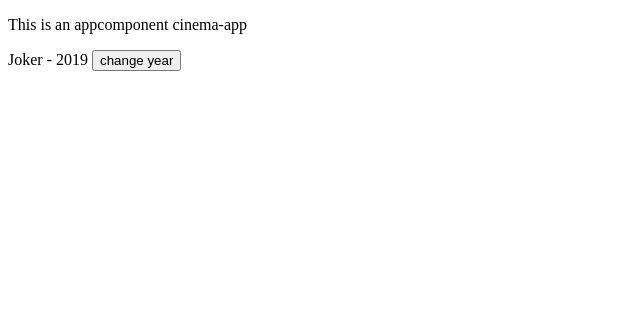
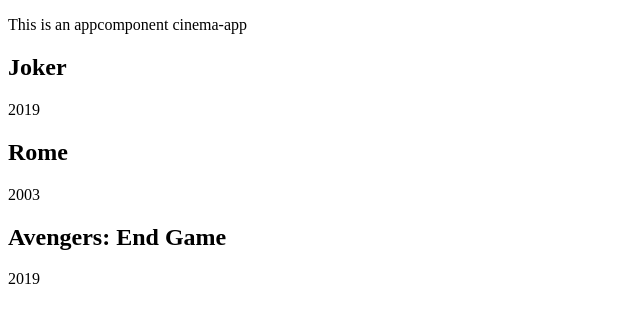
Before and after one commit to GraphvonAlex/start_angular, an Angular app: page / in a window 1280 px wide. Shown: the top 322 px of the page, without its empty margins (0-640 px from the left). Built offline with nearby package versions, Linux system fonts and the light colour scheme.

Commit message:
diff test

```diff
--- a/src/app/app.component.html
+++ b/src/app/app.component.html
@@ -1,7 +1,6 @@
 <p>This is an appcomponent {{title}}</p>
 
-<div>
-    {{movie.title}} - {{ movie.year}}
-
-    <button class="btn btn-danger" type="button" (click)='movie.year = movie.year + 1'> change year </button>
+<div *ngFor="let movie of movies">
+    <h2>{{movie.title}}</h2>
+    <p>{{movie.year}}</p>
 </div>
--- a/src/app/app.component.ts
+++ b/src/app/app.component.ts
@@ -9,8 +9,18 @@
 export class AppComponent {
   public title = 'cinema-app';
 
-  public movie: any = {
-    title: 'Joker',
-    year: 2019
-  }
+  public movies: any [] = [
+    {
+      title: 'Joker',
+      year: 2019
+    },
+    {
+      title: 'Rome',
+      year: 2003
+    },
+    {
+      title: 'Avengers: End Game',
+      year: 2019
+    }
+  ]
 }
```
